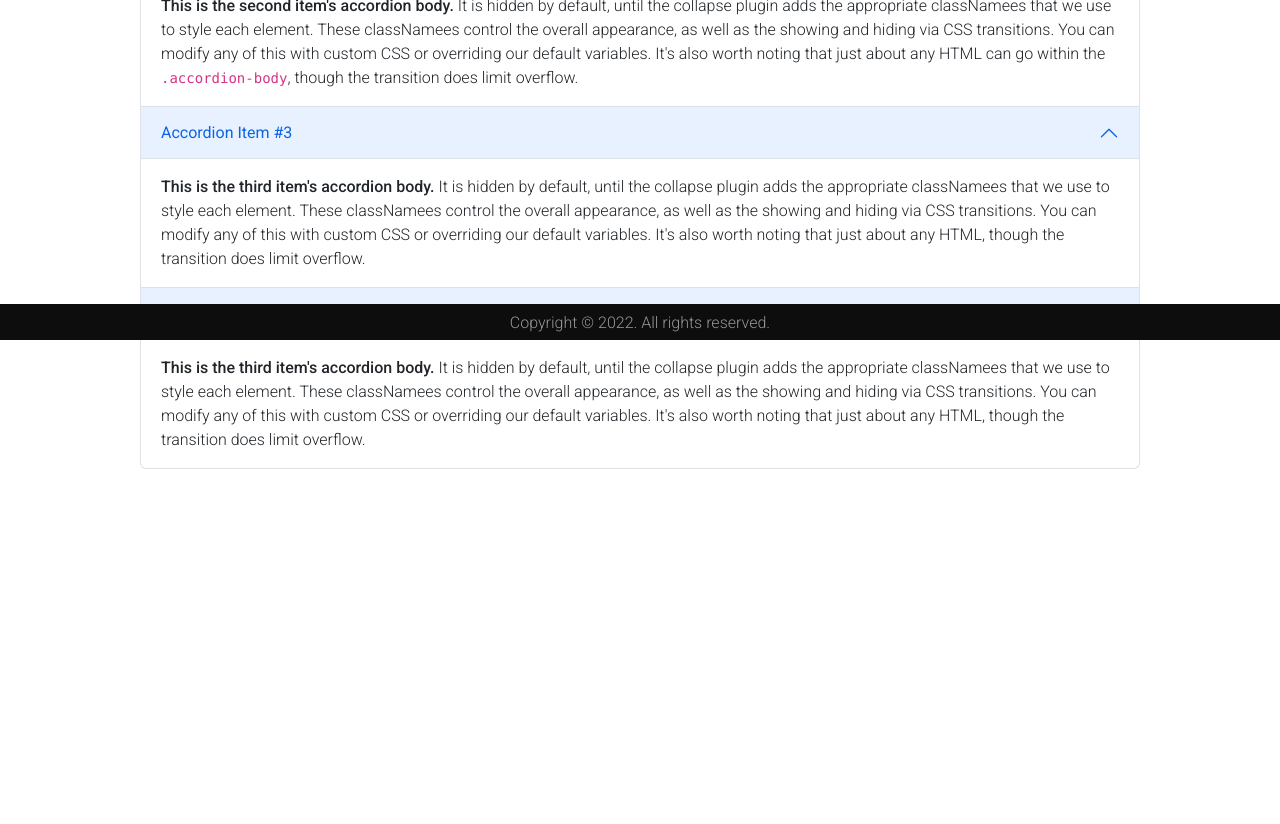
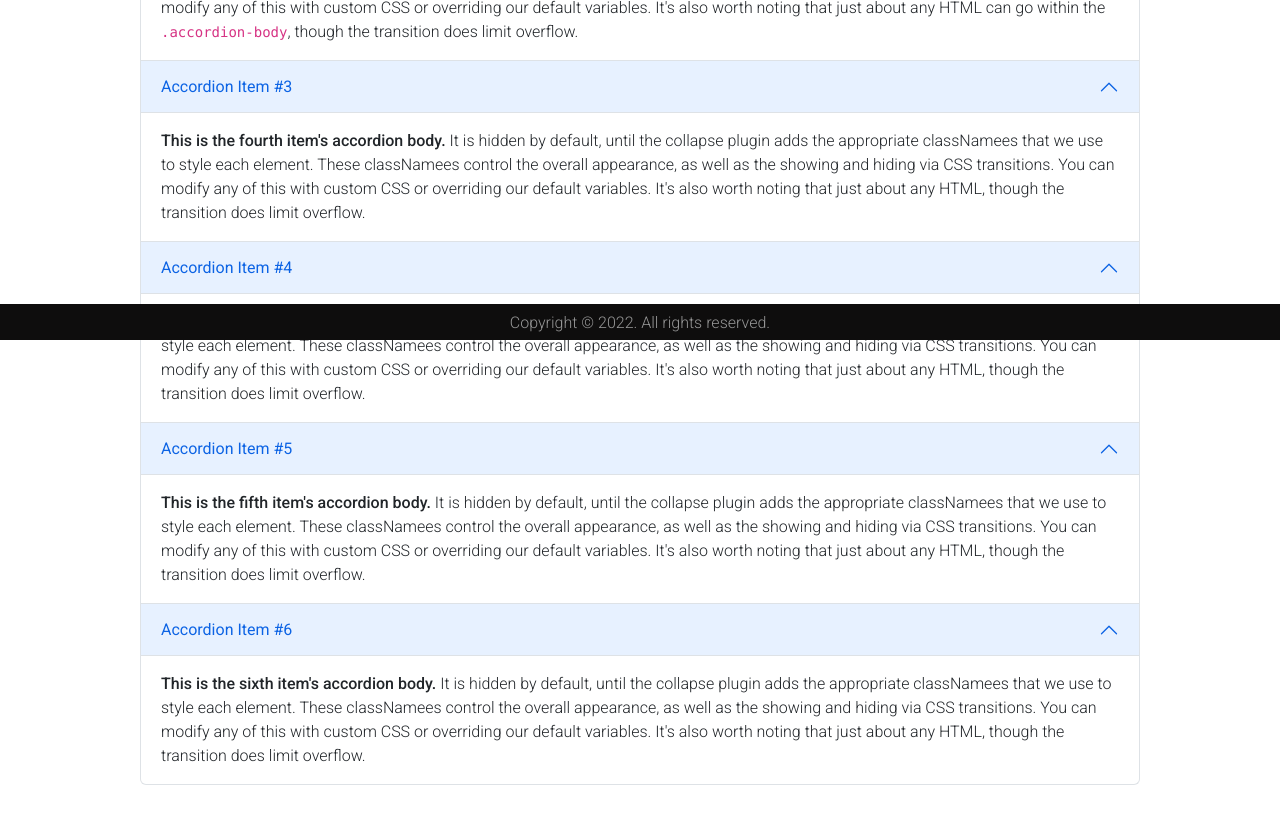
Before and after one commit to 1257148iqbal/photo-awards-webs, a React (Create React App) app: page /entry-rules in a window 1280 px wide. Shown: the part 460-1284 px from the top of the page. Before the commit the page ends 929 px from the top, so only its background shows below. Built offline with nearby package versions, Linux system fonts and the light colour scheme; the HTML template or start-up script is replaced by a standard one.

Commit message:
modify entry rules

```diff
--- a/src/pages/EntryForm/EntryForm.jsx
+++ b/src/pages/EntryForm/EntryForm.jsx
@@ -66,7 +66,7 @@ const EntryForm = () => {
                               autoComplete="off"
                             >
                               <div className="mb-3">
-                                <label className="mb-2 text-muted">E-Mail</label>
+                                <label className="mb-2 text-muted">Email Or Username</label>
                                 <input
                                   id="email"
                                   type="email"
@@ -147,7 +147,7 @@ const EntryForm = () => {
                     <Label className="custom-form-label">Username</Label>
                     <Label className="custom-form-colons"> : </Label>
                     <div className="custom-form-group">
-                      <Input id="username" name="username" type="text" bsSize="sm" />
+                      <Input id="username" name="username" type="text" bsSize="sm" autoFocus />
                     </div>
                   </div>
                   </Col>
--- a/src/pages/EntryRules/index.jsx
+++ b/src/pages/EntryRules/index.jsx
@@ -2,7 +2,7 @@ import React from "react";
 
 const EntryRules = () => {
   return (
-    <div className="accordion slide m-auto mt-5" id="accordionExample">
+    <div className="accordion image-card" id="accordionExample">
       <div className="accordion-item">
         <h2 className="accordion-header" id="headingOne">
           <button
@@ -82,7 +82,7 @@ const EntryRules = () => {
           aria-labelledby="headingThree"
         >
           <div className="accordion-body">
-            <strong>This is the third item's accordion body.</strong> It is
+            <strong>This is the fourth item's accordion body.</strong> It is
             hidden by default, until the collapse plugin adds the appropriate
             classNamees that we use to style each element. These classNamees
             control the overall appearance, as well as the showing and hiding
@@ -124,6 +124,69 @@ const EntryRules = () => {
           </div>
         </div>
       </div>
+
+      <div className="accordion-item">
+        <h2 className="accordion-header" id="headingFive">
+          <button
+            className="accordion-button"
+            type="button"
+            data-bs-toggle="collapse"
+            data-bs-target="#collapseFive"
+            aria-expanded="true"
+            aria-controls="collapseFive"
+          >
+            Accordion Item #5
+          </button>
+        </h2>
+        <div
+          id="collapseFive"
+          className="accordion-collapse collapse show"
+          aria-labelledby="headingFive"
+        >
+          <div className="accordion-body">
+            <strong>This is the fifth item's accordion body.</strong> It is
+            hidden by default, until the collapse plugin adds the appropriate
+            classNamees that we use to style each element. These classNamees
+            control the overall appearance, as well as the showing and hiding
+            via CSS transitions. You can modify any of this with custom CSS or
+            overriding our default variables. It's also worth noting that just
+            about any HTML,
+            though the transition does limit overflow.
+          </div>
+        </div>
+      </div>
+
+      <div className="accordion-item">
+        <h2 className="accordion-header" id="headingSix">
+          <button
+            className="accordion-button"
+            type="button"
+            data-bs-toggle="collapse"
+            data-bs-target="#collapseSix"
+            aria-expanded="true"
+            aria-controls="collapseSix"
+          >
+            Accordion Item #6
+          </button>
+        </h2>
+        <div
+          id="collapseSix"
+          className="accordion-collapse collapse show"
+          aria-labelledby="headingSix"
+        >
+          <div className="accordion-body">
+            <strong>This is the sixth item's accordion body.</strong> It is
+            hidden by default, until the collapse plugin adds the appropriate
+            classNamees that we use to style each element. These classNamees
+            control the overall appearance, as well as the showing and hiding
+            via CSS transitions. You can modify any of this with custom CSS or
+            overriding our default variables. It's also worth noting that just
+            about any HTML,
+            though the transition does limit overflow.
+
+          </div>
+        </div>
+      </div>
     </div>
   );
 };
--- a/src/pages/Footer/index.jsx
+++ b/src/pages/Footer/index.jsx
@@ -4,7 +4,7 @@ import "../../assets/styles/footer.css";
 
 const Footer = () => {
   return (
-    <footer id="footer" className="footer-1 footer pt-5">
+    <footer id="footer" className="footer-1 footer pt-5" style={{ zIndex: 999 }}>
       {/* <div className="main-footer widgets-dark typo-light">
         <div className="container">
           <div className="row">
--- a/src/pages/Home/index.jsx
+++ b/src/pages/Home/index.jsx
@@ -40,6 +40,8 @@ const Home = () => {
               </p>
             </div>
           </div>
+
+
           <div className="carousel-item slide">
             <img src={Slide2} className="d-block w-100" alt="slide2" />
             <div className="carousel-caption d-none d-md-block">
@@ -49,6 +51,7 @@ const Home = () => {
               </p>
             </div>
           </div>
+
         </div>
         <button
           className="carousel-control-prev"
--- a/src/pages/Results/CountTime.jsx
+++ b/src/pages/Results/CountTime.jsx
@@ -11,7 +11,7 @@ const initialTime = {
 
 const Results = () => {
   //#region State
-  const [expiryTime, setExpiryTime] = useState("25 july 2022 15:30:25");
+  const [expiryTime, setExpiryTime] = useState("30 august 2022 15:30:25");
   const [countdownTime, setCountdownTime] = useState(initialTime);
   //#endregion
 
```
